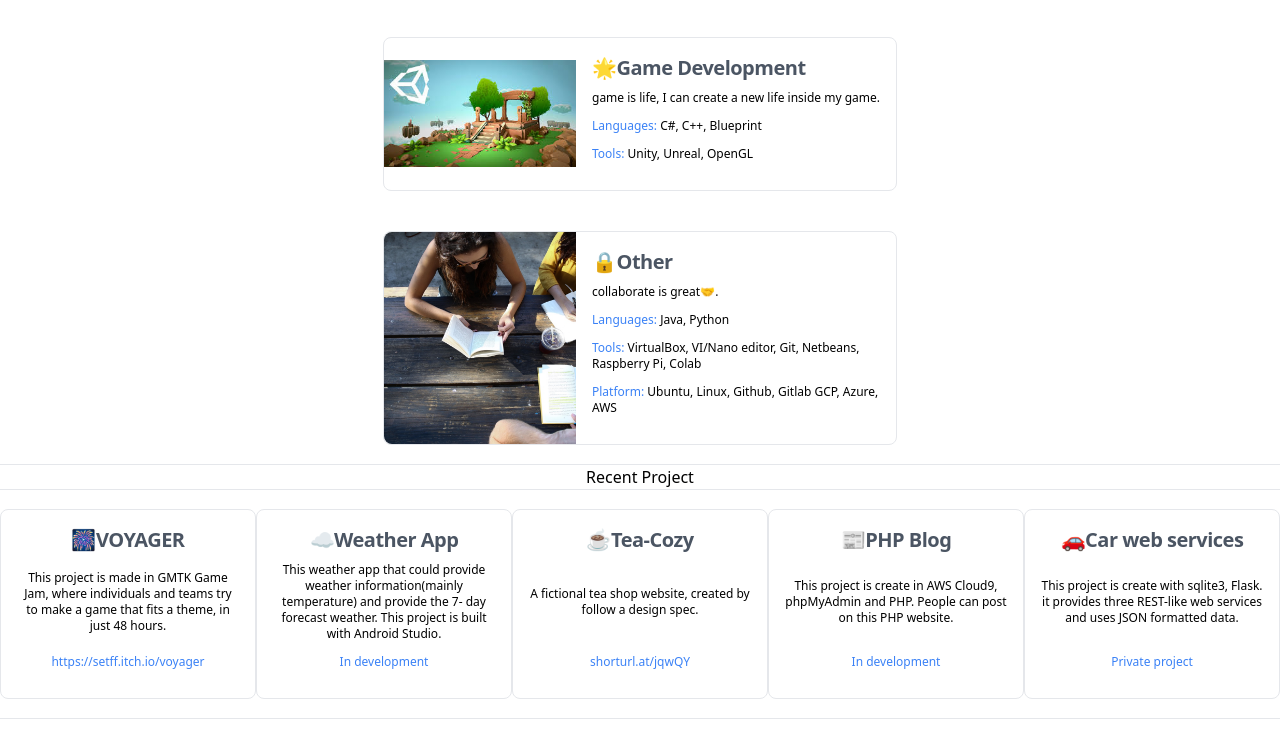
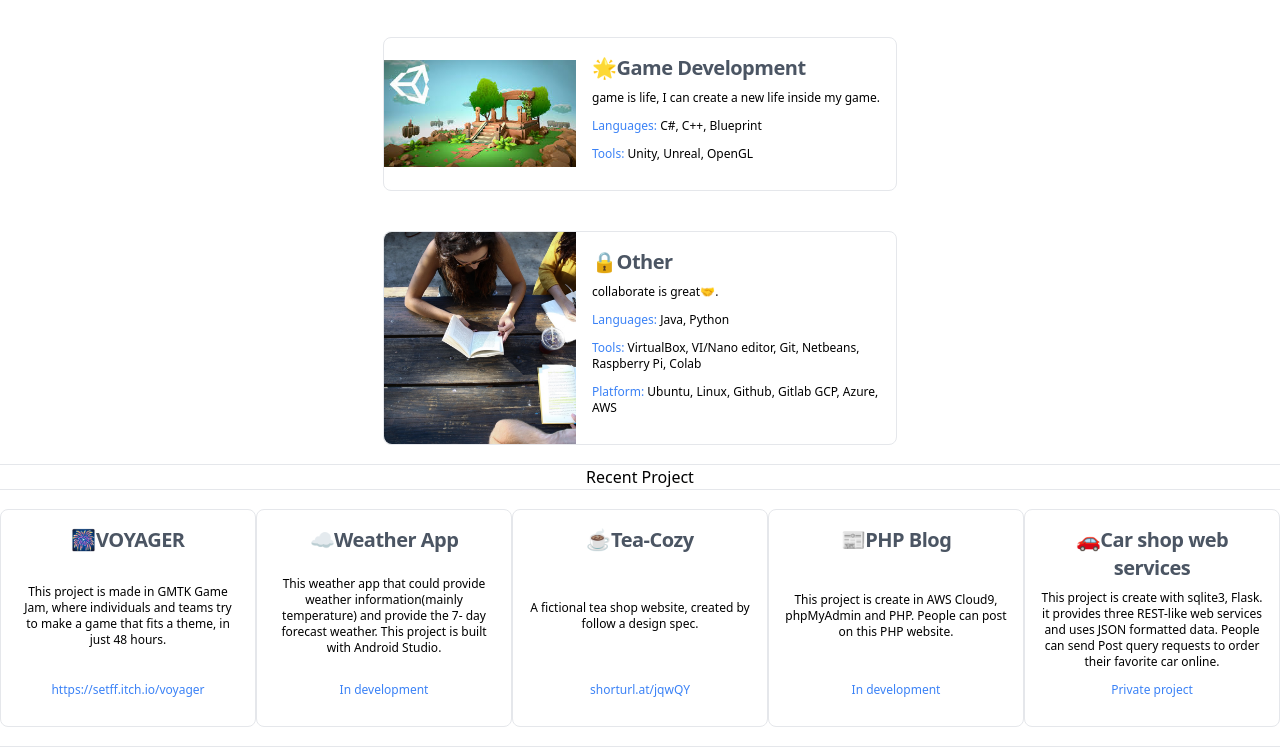
Before and after one commit to Noplace0/portfolio, a website: page index.html in a window 1280 px wide. Shown: the part 928-1675 px from the top of the page. Before the commit the page ends 1647 px from the top, so only its background shows below. Drawn offline with Linux system fonts and the light colour scheme.

Commit message:
better description for car shop project

```diff
--- a/index.html
+++ b/index.html
@@ -248,11 +248,12 @@
           <h3
             class="mb-2 text-center text-xl font-bold tracking-tight text-gray-600"
           >
-            🚗Car web services
+            🚗Car shop web services
           </h3>
           <p class="mb-3 text-center text-xs text-b-400">
             This project is create with sqlite3, Flask. it provides three
-            REST-like web services and uses JSON formatted data.
+            REST-like web services and uses JSON formatted data. People can send
+            Post query requests to order their favorite car online.
           </p>
           <a class="mb-3 text-center text-xs text-blue-500" href="#">
             Private project
```
